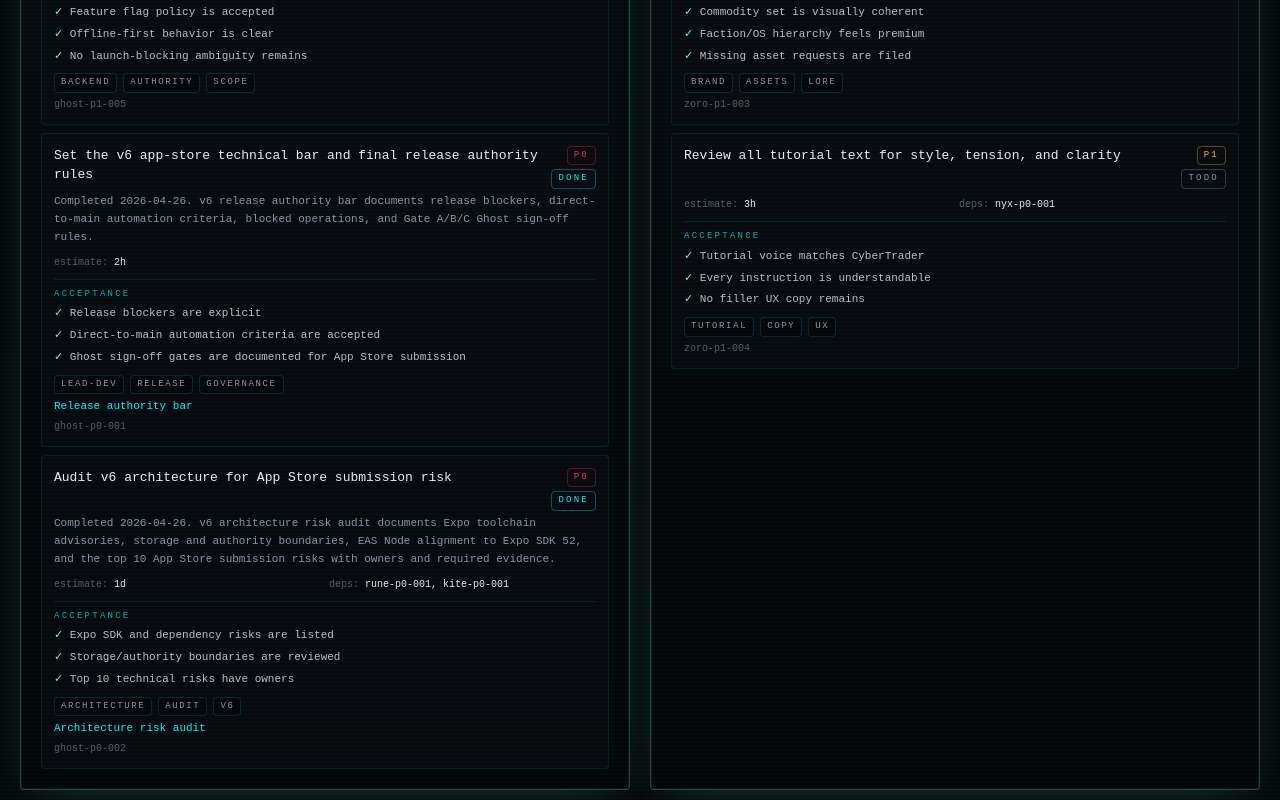
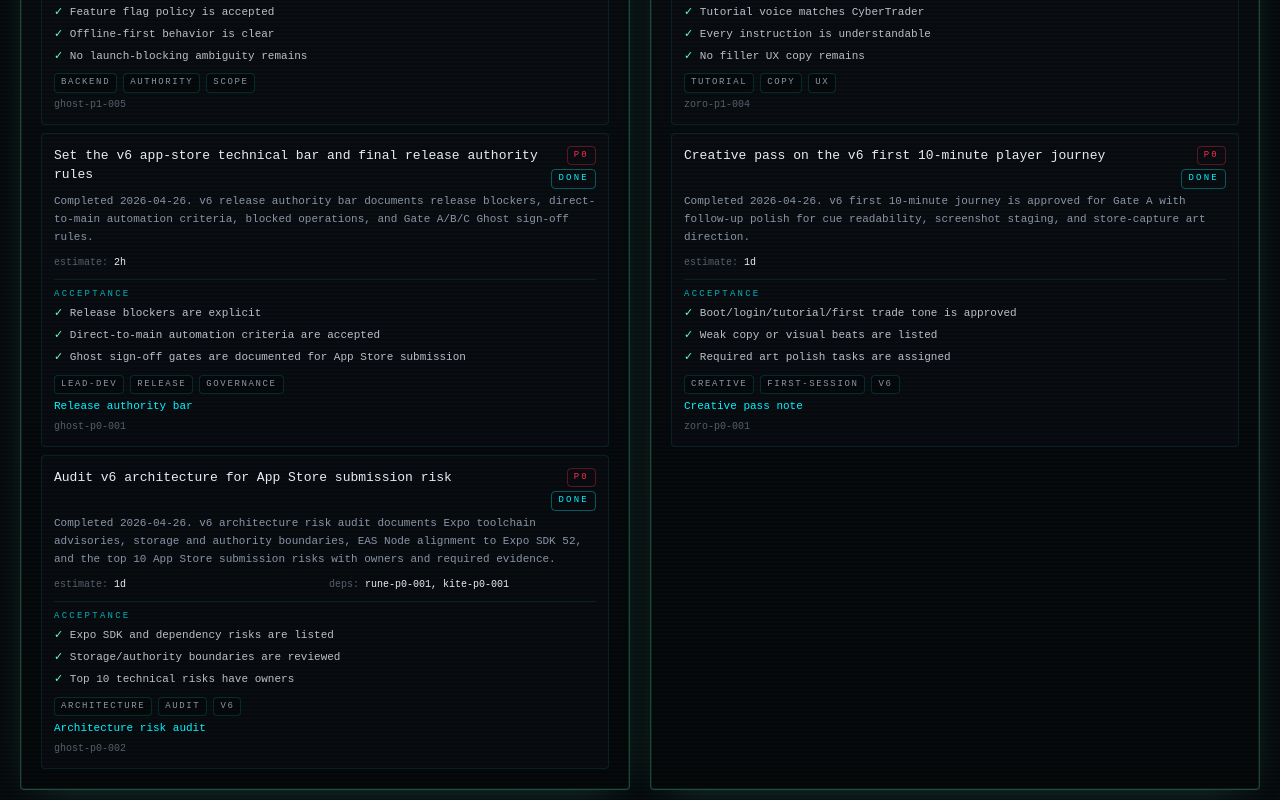
Before and after one commit to GHX5T-SOL/Dev-lab-of-CyberTrader-Age-of-Pantheon-, a Next.js app in the folder web/: page /office/tasks in a window 1280 px wide. Shown: the part 960-1760 px from the top of the page. Built offline with nearby package versions, Linux system fonts and the light colour scheme; no server answers.

Commit message:
nyx-p0-001 zoro-p0-001 compass: sync first-session status

```diff
--- a/web/src/data/roadmap.ts
+++ b/web/src/data/roadmap.ts
@@ -71,7 +71,7 @@ export const ROADMAP: Phase[] = [
     dates: "2026-04-26 -> 2026-05-10",
     status: "active",
     summary:
-      "Make CyberTrader v6 a reliable demo across Web, iOS simulator, and Android emulator. Rune's technical audit, route hardening, storage regression checks, EAS profiles, Oracle's replay harness, Ghost's release-authority bar and architecture risk audit, EAS Node alignment, and Kite's SupabaseAuthority flag boundary are in place.",
+      "Make CyberTrader v6 a reliable demo across Web, iOS simulator, and Android emulator. Rune's technical audit, route hardening, storage regression checks, EAS profiles, Oracle's replay harness, Ghost's release-authority bar and architecture risk audit, EAS Node alignment, Kite's SupabaseAuthority flag boundary, Nyx's first-session loop guidance, and Zoro's first-journey creative pass are in place.",
     deliverables: [
       "Typecheck, tests, and web export green",
       "Expo Router route recovery and Android/menu back paths hardened",
@@ -80,6 +80,7 @@ export const ROADMAP: Phase[] = [
       "Release blockers, direct-push criteria, and Gate A/B/C Ghost sign-off rules documented",
       "Top 10 App Store architecture risks assigned to owners with evidence requirements",
       "SupabaseAuthority guarded behind explicit feature flag and public config checks",
+      "First-session home/terminal guidance and manual market tick action for the starter profitable sell loop",
       "Live Vercel smoke passes",
       "iOS simulator smoke passes",
       "Android emulator smoke passes",
@@ -97,10 +98,11 @@ export const ROADMAP: Phase[] = [
       { label: "Ghost architecture risk audit", done: true },
       { label: "SupabaseAuthority flag boundary", done: true },
       { label: "Axiom store-submission regression checklist", done: true },
+      { label: "Nyx first-session loop map", done: true },
+      { label: "First-session creative pass", done: true },
       { label: "Web production smoke rerun", done: false },
       { label: "iOS simulator smoke", done: false },
       { label: "Android emulator smoke", done: false },
-      { label: "First-session creative pass", done: false },
     ],
     owners: ["Ghost", "Zoro", "Rune", "Vex", "Nyx", "Axiom", "Oracle"],
   },
--- a/web/src/data/status.ts
+++ b/web/src/data/status.ts
@@ -19,7 +19,7 @@ export const STATUS: StatusBlock = {
     "Dev Lab 3D office work is complete. CyberTrader v6 is the active game repo, and the studio is now focused on App Store / Play Store submission readiness.",
   phaseId: "phase-1-v6-reliable-demo",
   nextMilestone:
-    "Make v6 a reliable Web/iOS/Android demo: smoke production web, run native builds, validate cold-launch storage, and tune from Oracle replay data.",
+    "Make v6 a reliable Web/iOS/Android demo: smoke production web, run native builds, validate cold-launch storage, and run Axiom QA against the first-session loop.",
   blockers: [
     "iOS simulator and Android emulator runtime validation are still pending",
     "SupabaseAuthority is feature-flagged and documented, but live Supabase migrations/RLS are not validated",
@@ -43,6 +43,8 @@ export const STATUS: StatusBlock = {
     "Ghost completed the architecture risk audit with Expo dependency risks, storage/authority boundary review, EAS Node aligned to Expo SDK 52, and top 10 technical risks assigned to owners",
     "Kite completed the SupabaseAuthority flag boundary: LocalAuthority stays default, flagged Supabase config is tested, and RLS requirements are documented",
     "Axiom completed the store-submission regression checklist covering first-session, trading, and store metadata gates with cross-references to existing rune/oracle/kite release notes",
+    "Nyx completed first-session loop tightening with live home/terminal cues, a manual market tick action, and starter VBLM profit tests",
+    "Zoro approved the first 10-minute Gate A journey and assigned polish follow-ups for Vex, Palette, Reel, and Axiom",
     "New v6 App Store readiness task map assigns work to Ghost, Zoro, the AI Council, Zara, and Zyra",
     "OpenClaw on zyra-mini is updated to 2026.4.24, gateway is restarted, v6 is cloned, and Zara/Zyra v6 cron jobs are enabled",
     "OpenClaw config on zyra-mini points primary agents at blockrun/openai/gpt-5.5 with max thinking",
@@ -66,7 +68,7 @@ export const STATUS: StatusBlock = {
     {
       label: "Build checks",
       state: "green",
-      detail: "Rune audit, route hardening, storage regression checks, Oracle replay harness, Ghost architecture risk audit, Kite authority flag checks, EAS config validation, and Expo web export pass locally",
+      detail: "Rune audit, route hardening, storage regression checks, Oracle replay harness, Ghost architecture risk audit, Kite authority flag checks, Nyx first-session tests, EAS config validation, and Expo web export pass locally",
     },
     {
       label: "Native QA",
--- a/web/src/data/tasks.ts
+++ b/web/src/data/tasks.ts
@@ -129,11 +129,13 @@ export const TASKS: Task[] = [
     id: "zoro-p0-001",
     owner: "zoro",
     title: "Creative pass on the v6 first 10-minute player journey",
-    status: "todo",
+    status: "done",
     priority: "P0",
     estimate: "1d",
     acceptanceCriteria: ["Boot/login/tutorial/first trade tone is approved", "Weak copy or visual beats are listed", "Required art polish tasks are assigned"],
     tags: ["creative", "first-session", "v6"],
+    notes: "Completed 2026-04-26. v6 first 10-minute journey is approved for Gate A with follow-up polish for cue readability, screenshot staging, and store-capture art direction.",
+    links: [{ label: "Creative pass note", href: `${v6}/blob/main/docs/release/zoro-p0-001-first-journey-creative-pass.md` }],
   }),
   task({
     id: "zoro-p0-002",
@@ -173,11 +175,13 @@ export const TASKS: Task[] = [
     id: "nyx-p0-001",
     owner: "nyx",
     title: "Map and tighten the first-session game loop from intro to first profitable sell",
-    status: "todo",
+    status: "done",
     priority: "P0",
     estimate: "1d",
     acceptanceCriteria: ["Critical path is documented", "Dead ends are removed", "Player can complete first loop without external guidance"],
     tags: ["game-design", "tutorial", "first-session"],
+    notes: "Completed 2026-04-26. v6 now documents the intro-to-first-profit path, surfaces live home/terminal first-session cues, adds a manual WAIT MARKET TICK action, and verifies the starter VBLM profitable sell loop with Jest.",
+    links: [{ label: "First-session loop note", href: `${v6}/blob/main/docs/release/nyx-p0-001-first-session-loop.md` }],
   }),
   task({
     id: "nyx-p0-002",
```
Also changed, not shown: 3 other files (tests, documents, lock files or other folders).
